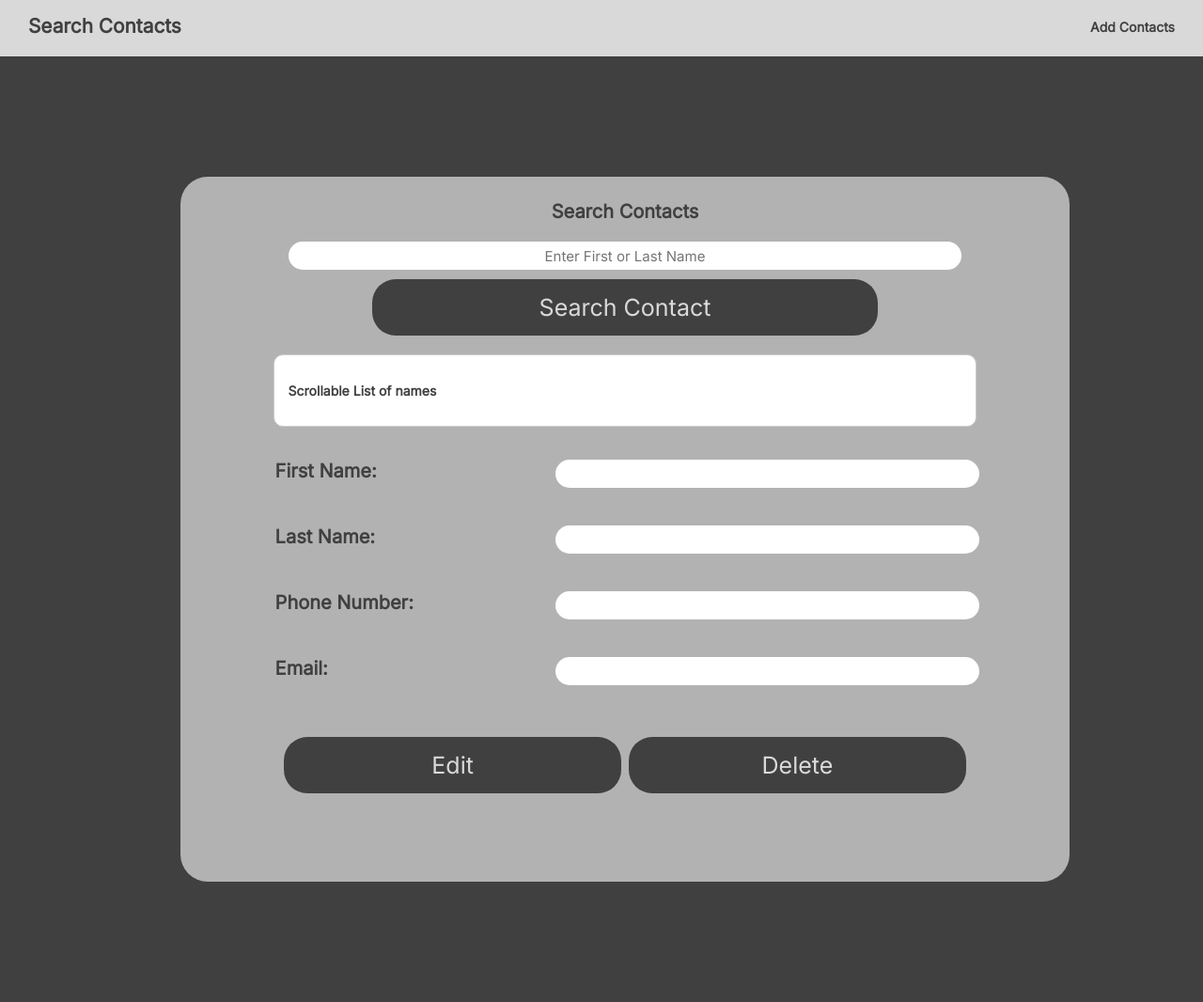
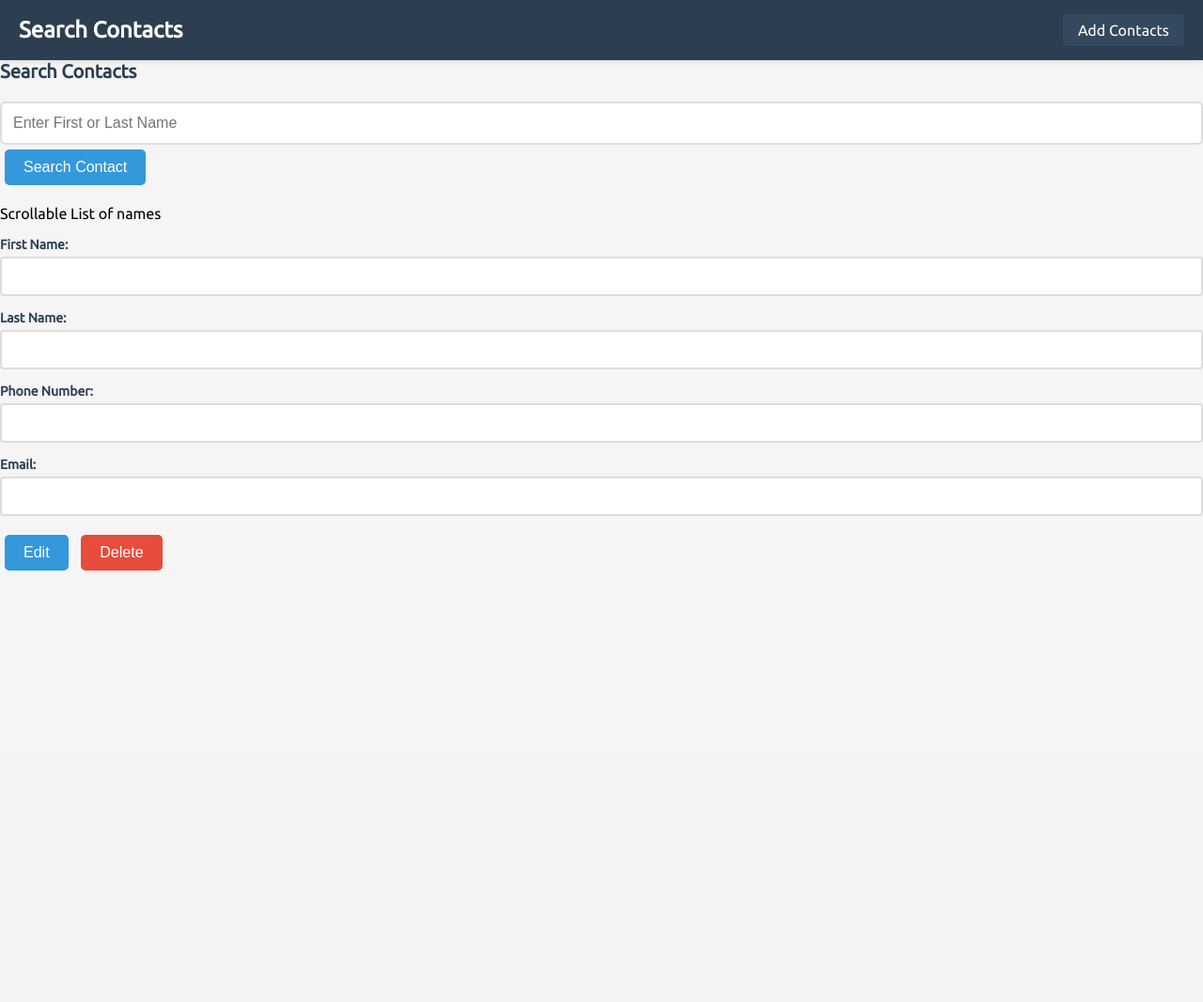
Before and after one commit to fgxmt/LAMP-Project-Group20, a PHP site: page /searchContact.html in a window 1280 px wide. Shown: the whole page at 94% size. After the commit the page ends 607 px from the top, so only its background shows below. Run offline with PHP 8.4, Linux system fonts and the light colour scheme.

Commit message:
Update search.css for current search

```diff
--- a/css/search.css
+++ b/css/search.css
@@ -1,254 +1,259 @@
-
-
-
-body
-{
+body {
+    font-family: 'Ubuntu', 'Inter', sans-serif;
     margin: 0;
-    background-color: #404040;
-}
-a {
-  color: #404040;
-  background-color: none;
-  font-weight: bolder;
+    padding: 0;
+    background-color: #f5f5f5;
 }
 
-#title
-{
-    font-size: 40%;
-    width: 100%;
-    text-align: center;
-    font-family: 'Inter';
-    color: #404040;
+#Header {
+    background-color: #2c3e50;
+    color: white;
+    padding: 15px 20px;
+    display: flex;
+    justify-content: space-between;
+    align-items: center;
+    box-shadow: 0 2px 5px rgba(0,0,0,0.1);
 }
 
-#Header
-{
-    width: 100%;
-    height: 60px;
-    font-weight:bolder;
-    font-family: 'Inter',Inter,monospace;
-    background-color: #D9D9D9;
-}
 #Website-Name {
-    font-size: 130%;
-    position: absolute;
-    margin-top: 15px;
-    margin-bottom: 15px;
-    padding-left: 30px;
-    color: #404040;
+    font-size: 24px;
+    font-weight: bold;
 }
 
-.buttons
-{
-    font-size: 30px;
-    border-radius: 25px;
-    font-family: 'Ubuntu', sans-serif;
-}
-#sButton
-{
-    font-size: 25px;
-    width:60%;
-    height:60px;
-    border:none;
-    background-color: #404040;
-    color:#D9D9D9;
-    font-family:'Inter';
-}
-
-.buttons:hover{
-    background-color: #D9D9D9;
-    color: #FFFFFF;
-    opacity: 50%;
-}
-
-input[type="text"],input[type="password"],input[type="email"]{
-    border-radius: 25px;
-    text-align: center;
-    width: 80%;
-    margin-bottom: 10px;
-    font-family: 'Inter';
-    font-size: 15px;
-    height:30px;
-    outline:none;
-    border:none;
-
-}
-
-/* Inserting Search Contacts Page */
-#searchContactDiv
-{
-    width: 35%;
-    height: 700px;
-    margin-top: 10%;
-    margin-bottom: 10%;
-    margin-left: 30%;
-    margin-right: 30%;
-    text-align: center;
-    padding: 10px;
-    border-radius:29px;
-    background-color: #D9D9D9;
-    color: #404040;
-    font-weight: bolder;
-    font-family: 'Inter';
-}
-#searchContact-TextTitle
-{
-    font-size: 20px;
-    text-align: center;
-    margin-bottom:20px;
-}
-
-#searchContact-Text
-{
-    font-size: 15px;
-    text-align: left;
-}
-
-#searchContactButton
-{
-    margin-top:20px;
-    font-size: 25px;
-    height:50px;
-    border:none;
-    background-color: #404040;
-    color:#D9D9D9;
-    font-family:'Inter';
-}
-
-#searchContactDiv
-{
-    font-size: 30px;
-    width: 70%;
-    margin-left: 15%;
-    padding: 25px;
-    background-color: #b2b2b2;
-}
-
-#accessUIDiv
-{
-    font-size: 30px;
-    width: 70%;
-    margin-left: 15%;
-    padding: 25px;
-    background-color: #b2b2b2;
-}
-
-.buttons
-{
-    font-size: 30px;
-    border-radius: 25px;
-    width: 50%;
-    font-family: 'Ubuntu', sans-serif;
-}
-
-.buttons:hover{
-    background-color: #D9D9D9;
-    color: #FFFFFF;
-    opacity: 50%;
-}
-
-#firstNameS
-{
-	font-size: 15px;
-    width: 50%;
-    height:30px;
-    outline:none;
-    border:none;
-}
-#lastNameS
-{
-	font-size: 15px;
-    width: 50%;
-    height:30px;
-    outline:none;
-    border:none;
-}
-
-
 #navLink {
-  position: absolute;
-  right: 30px;
-  top: 20px;
-  font-family: 'Inter', sans-serif;
-  font-weight: bold;
-  font-size: 14px;
-  color: #404040;
-  text-decoration: none;
+    color: white;
+    text-decoration: none;
+    padding: 8px 16px;
+    border-radius: 4px;
+    background-color: #34495e;
+    transition: background-color 0.3s;
 }
 
 #navLink:hover {
-  color: #95060a;
-  text-decoration: underline;
-}
-#resultsA {
-    margin-top: 20px;
-    padding: 15px;
-    margin-left:auto;
-    margin-right:auto;
-    background-color: #ffffff;
-    border-radius: 10px;
-    text-align: left;
-    font-size: 14px;
-    color: #404040;
-    max-height: 300px;
-    overflow-y: auto;
-    border: 1px solid #ccc;
-    width:80%
+    background-color: #3e5770;
 }
 
-#resultsB {
-    margin-top: 20px;
-    padding: 15px;
-    border-radius: 10px;
-    text-align: left;
-    font-size: 14px;
-    color: #404040;
-    max-height: 300px;
-    overflow-y: auto;
+#mainContainer {
+    display: flex;
+    height: calc(100vh - 70px);
+    gap: 10px;
+    padding: 10px;
 }
 
-#inputBlock{
-    padding-bottom:70px;
-}
-#inputHeaders{
+#searchSection {
+    flex: 1;
+    background-color: white;
+    border-radius: 8px;
+    padding: 20px;
+    box-shadow: 0 2px 5px rgba(0,0,0,0.1);
+    overflow: hidden;
     display: flex;
-    float: left;
-    font-Size: 20px;
-    width: 25%;
-    margin-left:7%;
-}
-#inputField{
-    display: flex;
-    float: right;
-    justify-content: center;
-    width: 65%;
-    /* padding-right:10%; */
+    flex-direction: column;
 }
 
-#edit{
-    font-size: 25px;
-    width:40%;
-    height:60px;
-    border:none;
-    background-color: #404040;
-    color:#D9D9D9;
-    font-family:'Inter';
-}
-#delete{
-    font-size: 25px;
-    width:40%;
-    height:60px;
-    border:none;
-    background-color: #404040;
-    color:#D9D9D9;
-    font-family:'Inter';
+#searchContact-TextTitle {
+    margin-bottom: 20px;
 }
 
-.result-item {
-    padding: 10px;
-    border-bottom: 1px solid #ccc;
+#searchContact-TextTitle span {
+    font-size: 20px;
+    font-weight: bold;
+    color: #2c3e50;
 }
 
-.result-item:last-child {
-    border-bottom: none;
+#searchBar {
+    margin-bottom: 20px;
 }
+
+#sBar {
+    width: 100%;
+    padding: 12px;
+    border: 2px solid #ddd;
+    border-radius: 6px;
+    font-size: 16px;
+    box-sizing: border-box;
+}
+
+#sBar:focus {
+    outline: none;
+    border-color: #3498db;
+}
+
+#contactsList {
+    flex: 1;
+    overflow: hidden;
+}
+
+#contactsContainer {
+    height: 100%;
+    overflow-y: auto;
+    border: 1px solid #ddd;
+    border-radius: 6px;
+    padding: 10px;
+}
+
+.contact-item {
+    padding: 12px;
+    border-bottom: 1px solid #eee;
+    cursor: pointer;
+    transition: background-color 0.2s;
+    border-radius: 4px;
+    margin-bottom: 5px;
+}
+
+.contact-item:hover {
+    background-color: #f8f9fa;
+}
+
+.contact-item.selected {
+    background-color: #3498db;
+    color: white;
+}
+
+.contact-name {
+    font-weight: bold;
+    font-size: 16px;
+}
+
+.contact-phone {
+    color: #666;
+    font-size: 14px;
+    margin-top: 4px;
+}
+
+.contact-item.selected .contact-phone {
+    color: #e8f4f8;
+}
+
+#contactDetails {
+    flex: 1;
+    background-color: white;
+    border-radius: 8px;
+    padding: 20px;
+    box-shadow: 0 2px 5px rgba(0,0,0,0.1);
+}
+
+#detailsHeader {
+    margin-bottom: 20px;
+    border-bottom: 2px solid #3498db;
+    padding-bottom: 10px;
+}
+
+#detailsHeader span {
+    font-size: 20px;
+    font-weight: bold;
+    color: #2c3e50;
+}
+
+#inputBlock {
+    margin-bottom: 15px;
+}
+
+#inputHeaders {
+    margin-bottom: 5px;
+}
+
+#contact-Text {
+    font-weight: bold;
+    color: #2c3e50;
+    font-size: 14px;
+}
+
+#inputField input {
+    width: 100%;
+    padding: 10px;
+    border: 2px solid #ddd;
+    border-radius: 4px;
+    font-size: 16px;
+    box-sizing: border-box;
+    transition: border-color 0.3s;
+}
+
+#inputField input:focus {
+    outline: none;
+    border-color: #3498db;
+}
+
+#inputField input[readonly] {
+    background-color: #f8f9fa;
+    cursor: default;
+}
+
+#inputField input[readonly]:focus {
+    border-color: #ddd;
+}
+
+.buttons {
+    background-color: #3498db;
+    color: white;
+    border: none;
+    padding: 10px 20px;
+    margin: 5px;
+    border-radius: 5px;
+    cursor: pointer;
+    font-size: 16px;
+    transition: background-color 0.3s;
+}
+
+.buttons:hover {
+    background-color: #2980b9;
+}
+
+#delete {
+    background-color: #e74c3c;
+}
+
+#delete:hover {
+    background-color: #c0392b;
+}
+
+#save {
+    background-color: #27ae60;
+}
+
+#save:hover {
+    background-color: #229954;
+}
+
+#cancel {
+    background-color: #95a5a6;
+}
+
+#cancel:hover {
+    background-color: #7f8c8d;
+}
+
+#buttonContainer {
+    margin-top: 20px;
+    text-align: center;
+}
+
+#noContactSelected {
+    text-align: center;
+    color: #666;
+    font-style: italic;
+    margin-top: 50px;
+}
+
+/* Loading states */
+.loading {
+    text-align: center;
+    color: #666;
+    padding: 20px;
+}
+
+.error {
+    background-color: #f8d7da;
+    color: #721c24;
+    padding: 10px;
+    border-radius: 4px;
+    margin: 10px 0;
+}
+
+.success {
+    background-color: #d4edda;
+    color: #155724;
+    padding: 10px;
+    border-radius: 4px;
+    margin: 10px 0;
+}
```
